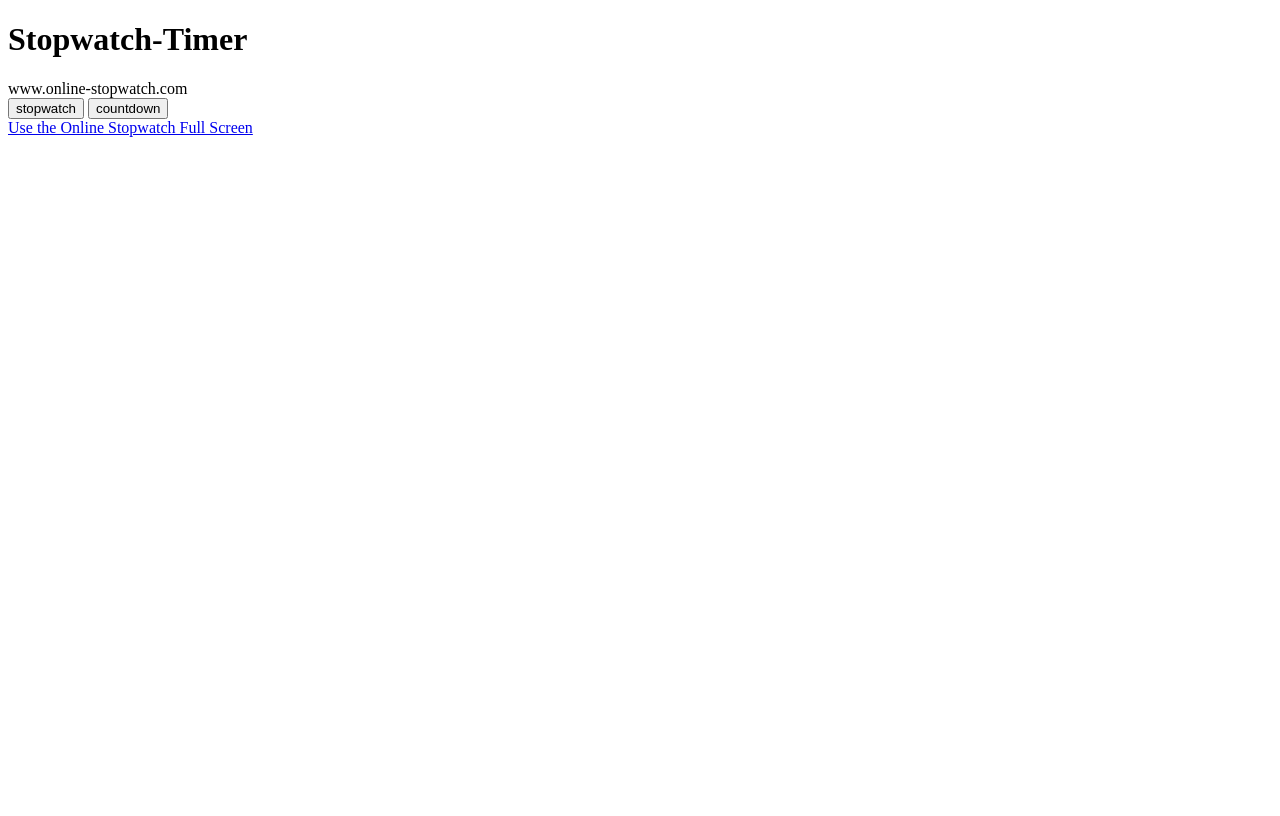
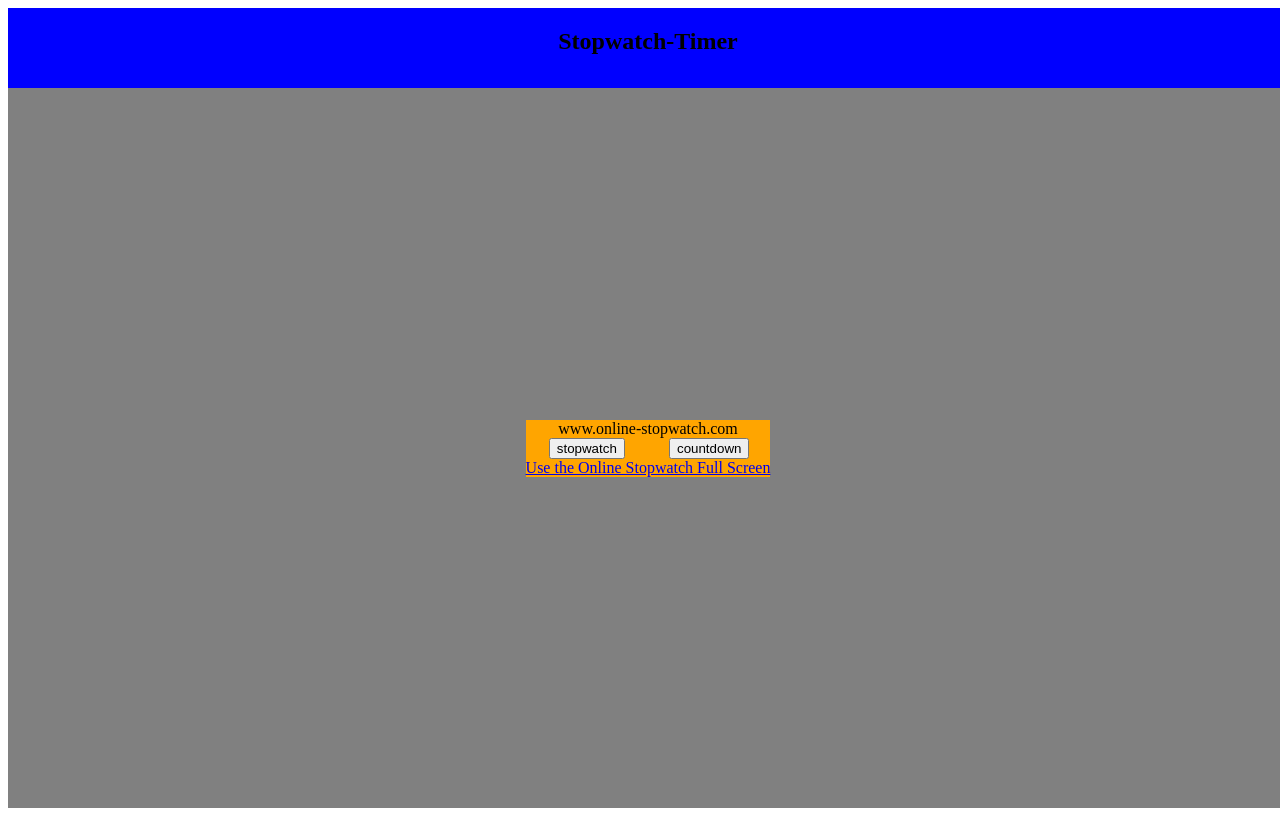
Before and after one commit to brian-250/Stopwatch-Timer, a plain HTML site: page index.html in a window 1280 px wide. Drawn offline with Linux system fonts and the light colour scheme.

Commit message:
Organize and center elements

```diff
--- a/index.html
+++ b/index.html
@@ -4,15 +4,20 @@
         <meta charset="UTF-8">
         <meta name="description" content="Set a timer and stopwatch">
         <title>stopwatch-timer</title>
+        <link href="style.css" rel="stylesheet" type="text/css">
     </head>
     <body>
-        <span><h1>Stopwatch-Timer</h1></span>
-        <span>
-            <span>www.online-stopwatch.com</span><br/>
-            <span><button>stopwatch</button></span>
-            <span><button>countdown</button></span>
-            <span></span><br/>
-            <span><a href="https://www.online-stopwatch.com/">Use the Online Stopwatch Full Screen</a></span>
-        </span>
+        <nav class="nav-container"><h1>Stopwatch-Timer</h1></nav>
+        <div class="container-1">
+        <div class="container-2">
+            <div>www.online-stopwatch.com</div>
+            <div class="container-3">
+            <div><button>stopwatch</button></div>
+            <div><button>countdown</button></div>
+            </div>
+            <div></div>
+            <div><a href="https://www.online-stopwatch.com/">Use the Online Stopwatch Full Screen</a></div>
+        </div>
+        </div>
     </body>
 </html>
--- /dev/null
+++ b/style.css
@@ -0,0 +1,24 @@
+body {
+    display: grid;
+    height: 100vh;
+    width: 100vw;
+    grid-template-rows: 1fr 9fr;
+}
+.nav-container {
+    background-color: blue;
+    text-align: center;
+}
+.container-1 {
+    background-color: gray;
+    display: flex;
+    justify-content: center;
+    align-items: center;
+}
+.container-2 {
+    background-color: orange;
+    text-align: center;
+}
+.container-3 {
+    display: grid;
+    grid-template-columns: 1fr 1fr;
+}
```
